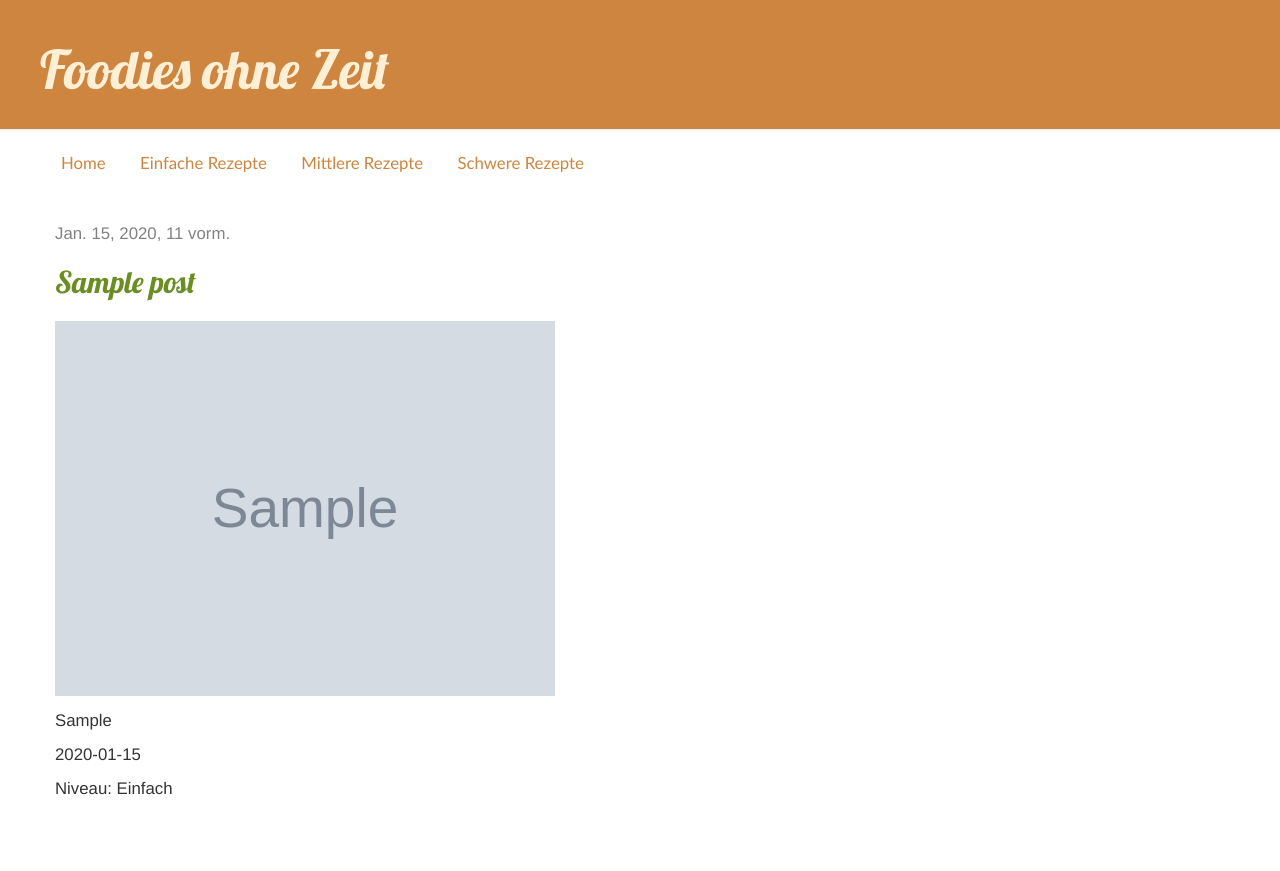
After one commit to zunaira77/my-user-storie, a Django app: template blog/templates/blog/post_easy.html in a window 1280 px wide. The commit adds this page. Run offline with Django 3.2, Linux system fonts and the light colour scheme; the template is opened without the code that fills it: values that come from a table or form of the project are taken from there, others are empty; tables that the repository leaves empty hold one stand-in row (values such as "Sample post"); grey boxes marked "Sample" are stand-in pictures; some libraries are stand-ins or nearby versions.

Commit message:
Menüleiste

```diff
--- a/blog/static/css/blog.css
+++ b/blog/static/css/blog.css
@@ -9,12 +9,13 @@ h1 a, h2 a {
 
 .page-header h1, .page-header h1 a, .page-header h1 a:visited, .page-header h1 a:active {
     color: #FFEFD5;
-    font-size: 36pt;
+    font-size: 40pt;
     text-decoration: none;
 }
 
 .content {
     margin-left: 40px;
+    font-size: 1.2em;
 }
 
 h1, h2, h3, h4 {
@@ -56,11 +57,9 @@ img {
 }
 
 .navbar {
-        background-color: #CD853F;
-        font-size: 1em;
+    font-size: 1.2em;
     font-family: 'Trebuchet MS', 'Lucida Sans Unicode', 'Lucida Grande', 'Lucida Sans', Arial, sans-serif;
-        color: white;
-        padding: 8px 5px 8px 5px;
+    color: #CD853F;
 }
 
 .navbar a {
@@ -74,6 +73,5 @@ img {
 }
 
 .navbar-item {
-        font-variant: small-caps;
     margin-left: 30px;
 }
--- a/blog/templates/blog/base.html
+++ b/blog/templates/blog/base.html
@@ -15,15 +15,18 @@
         <script src="https://stackpath.bootstrapcdn.com/bootstrap/4.1.3/js/bootstrap.min.js"></script>
     </head>
     <body>
-        <div class="navbar">
-            <a href="/" class="navbar-brand"></a>
-            <a href="{% url 'post_list' %}" class="navbar-item">Home</a>
-        </div>
         <div class="page-header">
             {% if user.is_authenticated %}
             <a href="{% url 'post_new' %}" class="top-menu"><span class="glyphicon glyphicon-plus"></span></a>
             {% endif %}
             <h1><a href="/">Foodies ohne Zeit</a></h1>
+        </div>
+        <div class="navbar">
+            <a href="/" class="navbar-brand"></a>
+            <a href="{% url 'post_list' %}" class="navbar-item">Home</a>
+            <a href="{% url 'post_easy' %}" class="navbar-item">Einfache Rezepte</a>
+            <a href="{% url 'post_medium' %}" class="navbar-item">Mittlere Rezepte</a>
+            <a href="{% url 'post_hard' %}" class="navbar-item">Schwere Rezepte</a>
         </div>
         <div class="content container">
             <div class="row">
--- /dev/null
+++ b/blog/templates/blog/post_easy.html
@@ -0,0 +1,41 @@
+{% extends 'blog/base.html' %}
+{% load static %}
+<html>
+    <head>
+        <title>Foodies ohne Zeit</title>
+        <link rel="stylesheet" href="//maxcdn.bootstrapcdn.com/bootstrap/3.2.0/css/bootstrap.min.css">
+        <link rel="stylesheet" href="//maxcdn.bootstrapcdn.com/bootstrap/3.2.0/css/bootstrap-theme.min.css">
+        <link rel="stylesheet" href="{% static 'css/blog.css' %}">
+        <link href="//fonts.googleapis.com/css?family=Lobster&subset=latin,latin-ext" rel="stylesheet" type="text/css">
+    </head>
+    <body>
+        <div class="page-header">
+            <h1><a href="/">Foodies ohne Zeit</a></h1>
+        </div>
+
+        <div class="content container">
+            <div class="row">
+                <div class="col-md-8">
+                    {% block content %}
+                        {% for post in posts %}
+                            <div class="post">
+                                 <div class="date">
+                                    {{ post.published_date }}
+                                </div>
+                                <h2><a href="{% url 'post_detail' pk=post.pk %}">{{ post.title }}</a></h2>
+                                <div>
+                                    {% if post.cover %}
+                                    <img src="{{post.cover.url}}" alt="post.cover"style="width:500px;height:400px;">
+                                    {% endif %}
+                                </div>
+                                <p>{{ post.teaser|linebreaksbr }}</p>
+                                <p>{{ post.time|linebreaksbr }}</p>
+                                <p>{{ post.niveau|linebreaksbr }}</p>
+                            </div>
+                        {% endfor %}
+                    {% endblock %}
+                </div>
+            </div>
+        </div>
+    </body>
+</html>
--- a/blog/urls.py
+++ b/blog/urls.py
@@ -5,4 +5,7 @@ urlpatterns = [
     path('post/<int:pk>/', views.post_detail, name='post_detail'),
     path('post/new/', views.post_new, name='post_new'),
     path('post/<int:pk>/edit/', views.post_edit, name='post_edit'),
+    path('', views.post_easy, name='post_easy'),
+    path('', views.post_medium, name='post_medium'),
+    path('', views.post_hard, name='post_hard'),
 ]
```
Also changed, not shown: blog/templates/blog/post_hard.html (added, +41 -0 lines), blog/templates/blog/post_medium.html (added, +41 -0 lines), blog/views.py (+12 -0 lines). Lines whose indentation alone changed are shown as unchanged.
